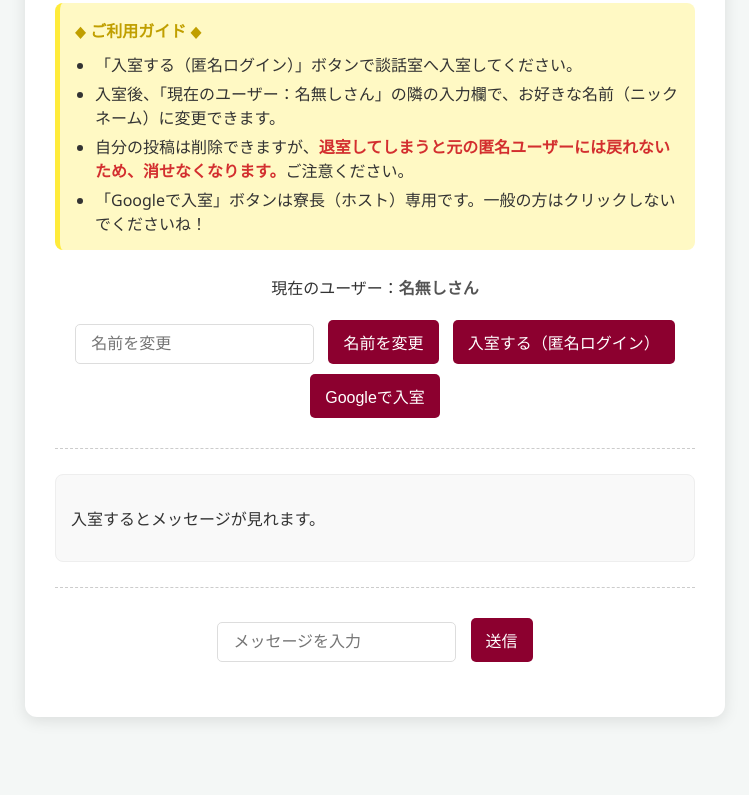
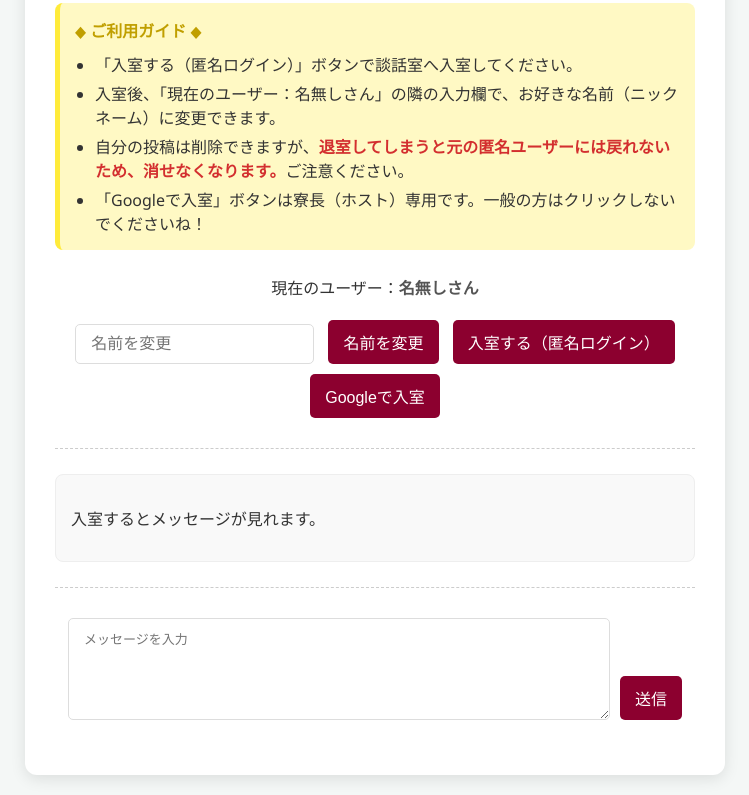
Before and after one commit to nagiya0213-art/secret-bulletin-board, a website: page public/index.html in a window 1280 px wide. Shown: the part 167-962 px from the top of the page, without its empty margins (265-1014 px from the left). Before the commit the page ends 904 px from the top, so only its background shows below. Drawn offline with Linux system fonts and the light colour scheme; no server answers.

Commit message:
Enhance message input field to textarea

```diff
--- a/public/index.html
+++ b/public/index.html
@@ -116,6 +116,31 @@
         #reset-messages-button:hover {
             background-color: #fb8c00;
         }
+	        /* 既存のinput[type="text"], button のスタイルの下に追記 */
+        textarea {
+            width: calc(100% - 130px); /* ボタンの幅を考慮して調整 */
+            max-width: calc(100% - 130px); /* これも追加 */
+            padding: 10px 15px;
+            margin: 5px;
+            border: 1px solid #ddd;
+            border-radius: 5px;
+            font-size: 1em;
+            vertical-align: top; /* ボタンとの位置を合わせる */
+            min-height: 80px; /* 最小の高さ */
+            resize: vertical; /* 縦方向のみリサイズ可能にする */
+        }
+        /* メッセージ入力欄と送信ボタンが並ぶように調整 */
+        #message-input-area {
+            display: flex; /* Flexboxを有効に */
+            align-items: flex-end; /* ボタンが入力欄の下部に揃うように */
+            justify-content: center;
+        }
+        #message-input-area button {
+            flex-shrink: 0; /* ボタンの幅が縮まないように */
+            height: fit-content; /* ボタンの高さをコンテンツに合わせる */
+            align-self: flex-end; /* ボタンを一番下に揃える */
+        }
+
     </style>
 </head>
 <body>
@@ -146,12 +171,14 @@
             <p>入室するとメッセージが見れます。</p>
         </div>
 
-        <hr>
+                <hr>
 
         <div id="message-input-area">
-            <input type="text" id="message-text-input" placeholder="メッセージを入力" />
+            <!-- ★ここを修正！ inputをtextareaに変更するよ -->
+            <textarea id="message-text-input" placeholder="メッセージを入力" rows="4"></textarea> <!-- rows="4"で初期の高さを設定 -->
             <button id="send-message-button">送信</button>
         </div>
+
 
         <!-- ホスト用の全メッセージ削除ボタン -->
         <div style="text-align: center; margin-top: 20px;">
```
